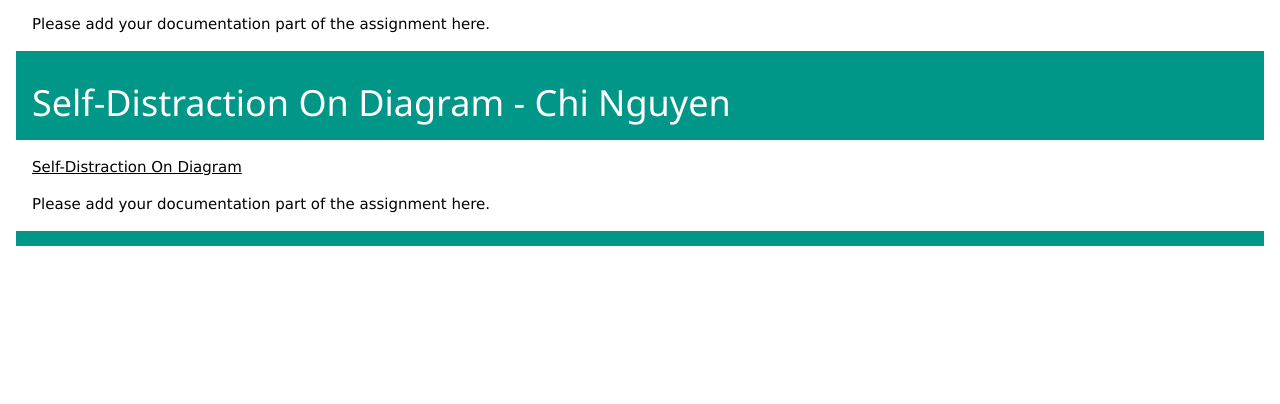
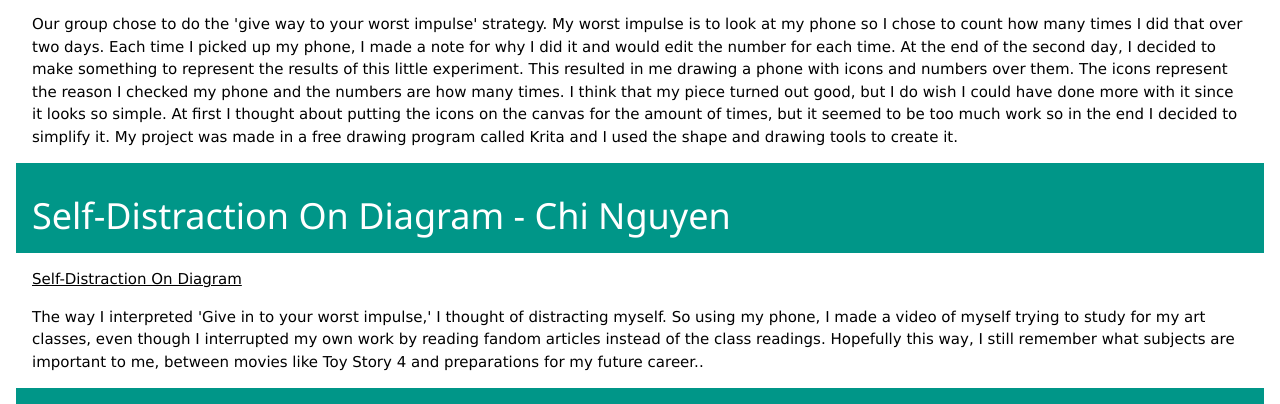
Before and after one commit to ajvietvu/art103.github.io, a plain HTML site: page index.html in a window 1280 px wide. Shown: the part 4269-4673 px from the top of the page. Before the commit the page ends 4515 px from the top, so only its background shows below. Drawn offline with nearby package versions, Linux system fonts and the light colour scheme.

Commit message:
Update index.html

```diff
--- a/index.html
+++ b/index.html
@@ -46,7 +46,7 @@
 <img src="https://scontent-lax3-1.xx.fbcdn.net/v/t1.0-9/50667299_2424149367656932_4154398745888292864_o.jpg?_nc_cat=104&_nc_ht=scontent-lax3-1.xx&oh=0496346015827bcd96cb1a54e226d5d9&oe=5CFB8D30" alt="Car" style="width:100%">
 
 <div class="w3-container">
-  <p>Please add your documentation part of the assignment here.</p>
+  <p>Our group chose to do the 'give way to your worst impulse' strategy. My worst impulse is to look at my phone so I chose to count how many times I did that over two days. Each time I picked up my phone, I made a note for why I did it and would edit the number for each time. At the end of the second day, I decided to make something to represent the results of this little experiment. This resulted in me drawing a phone with icons and numbers over them. The icons represent the reason I checked my phone and the numbers are how many times. I think that my piece turned out good, but I do wish I could have done more with it since it looks so simple. At first I thought about putting the icons on the canvas for the amount of times, but it seemed to be too much work so in the end I decided to simplify it. My project was made in a free drawing program called Krita and I used the shape and drawing tools to create it.</p>
 </div>
 
 <div class="w3-container w3-teal">
@@ -59,7 +59,7 @@
 
 <div class="w3-container">
 <p><a href="https://www.youtube.com/watch?v=cK_dOzQXnUA#action=share">Self-Distraction On Diagram</a></p>
-<p>Please add your documentation part of the assignment here.</p>
+<p>The way I interpreted 'Give in to your worst impulse,' I thought of distracting myself. So using my phone, I made a video of myself trying to study for my art classes, even though I interrupted my own work by reading fandom articles instead of the class readings. Hopefully this way, I still remember what subjects are important to me, between movies like Toy Story 4 and preparations for my future career..</p>
 </div>
 
 <div class="w3-container w3-teal">
```
